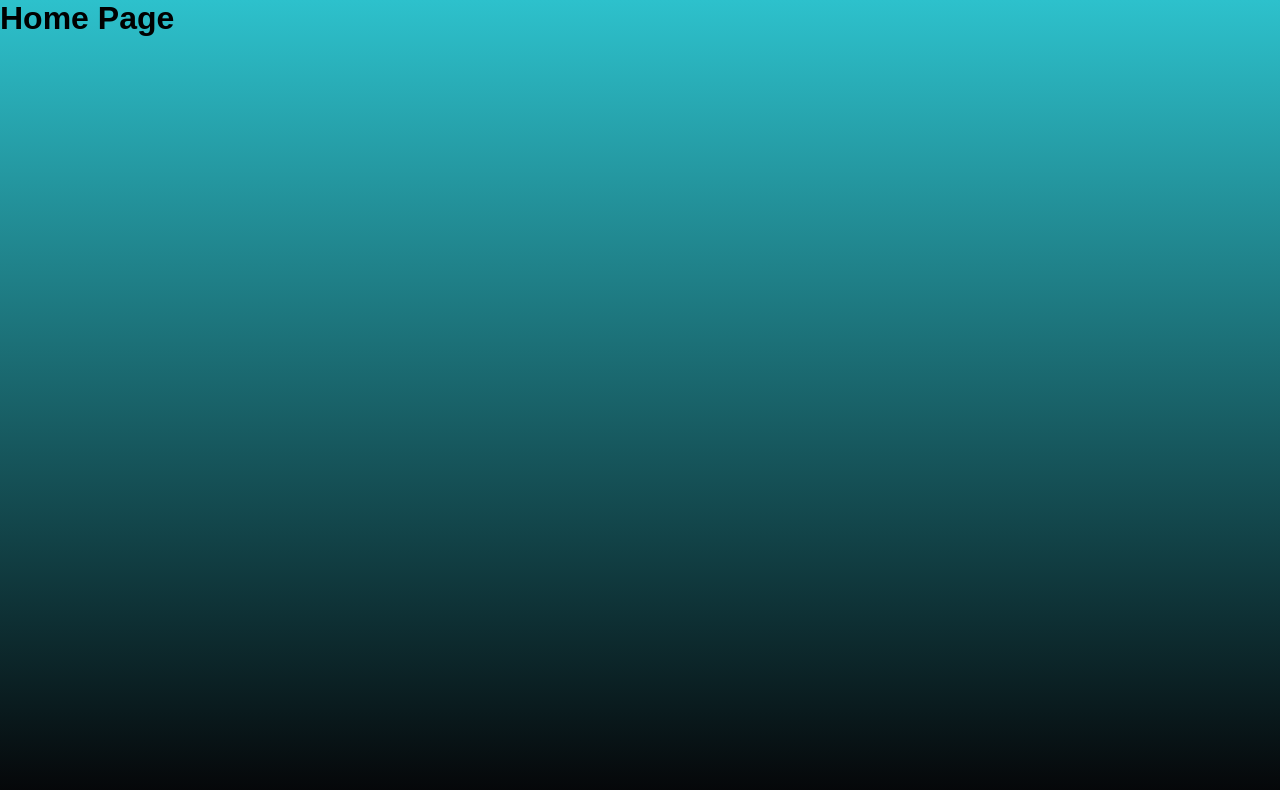
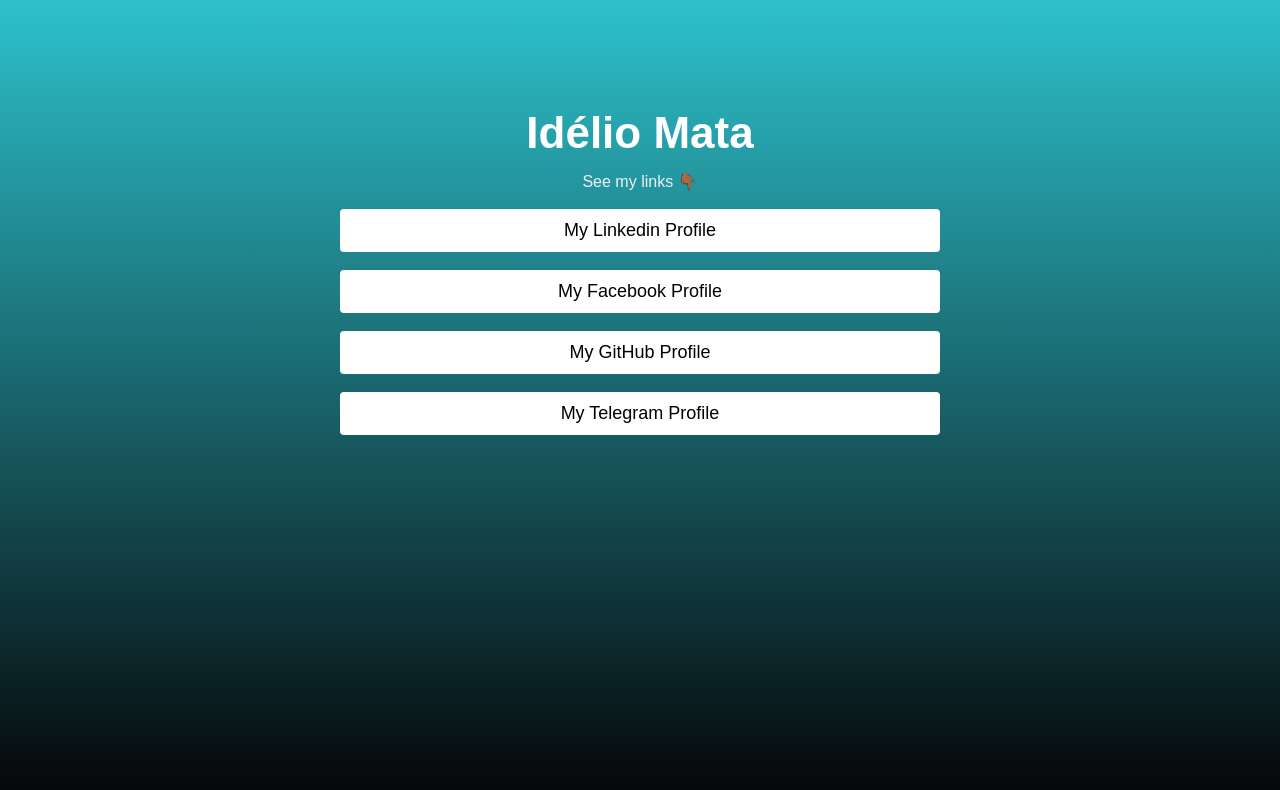
Before and after one commit to Idelio-Mata/share_my_links, a React (Create React App) app: page / in a window 1280 px wide. Shown: the top 790 px of the page. Built offline with nearby package versions, Linux system fonts and the light colour scheme.

Commit message:
Links created.

```diff
--- /dev/null
+++ b/src/pages/Home/home.css
@@ -0,0 +1,44 @@
+.home-container{
+  display: flex;
+  flex-direction: column;
+  width: 100%;
+  padding: 14px 0;
+  align-items: center;
+  justify-content: center;
+}
+.home-container h1{
+  margin-bottom: 14px;
+  color: #fff;
+  font-size: 44px;
+  padding-top: 94px;
+}
+
+.home-container span{
+  color: #f1f1f1;
+  margin-bottom: 18px;
+}
+
+.links{
+  display: flex;
+  flex-direction: column;
+  max-width: 600px;
+  width: 90%;
+  text-align: center;
+}
+.link-area{
+  background-color: #fff;
+  width: 100%;
+  margin-bottom: 18px;
+  padding: 8PX 0;
+  user-select: none;
+  border-radius: 4px;
+  transition: transform 0.4s;
+}
+.link-area:hover{
+  transform: scale(1.04);
+}
+.link-text{
+  font-size: 18px;
+  line-height: 150%;
+  color: #000;
+}
--- a/src/pages/Home/index.js
+++ b/src/pages/Home/index.js
@@ -1,7 +1,38 @@
+import './home.css'
 export default function Home(){
   return(
-    <div>
-      <h1>Home Page</h1>
+    <div className='home-container'>
+      <h1>Idélio Mata</h1>
+      <span> See my links 👇🏾</span>
+
+      <main className='links'>
+
+        <section className='link-area'>
+          <a href='#'>
+            <p className='link-text'> My Linkedin Profile</p>
+          </a>
+        </section>
+
+        <section className='link-area'>
+          <a href='#'>
+            <p className='link-text'> My Facebook Profile</p>
+          </a>
+        </section>
+
+        <section className='link-area'>
+          <a href='#'>
+            <p className='link-text'> My GitHub Profile</p>
+          </a>
+        </section>
+
+
+        <section className='link-area'>
+          <a href='#'>
+            <p className='link-text'> My Telegram Profile</p>
+          </a>
+        </section>
+      </main>
+
     </div>
   )
 }
```
